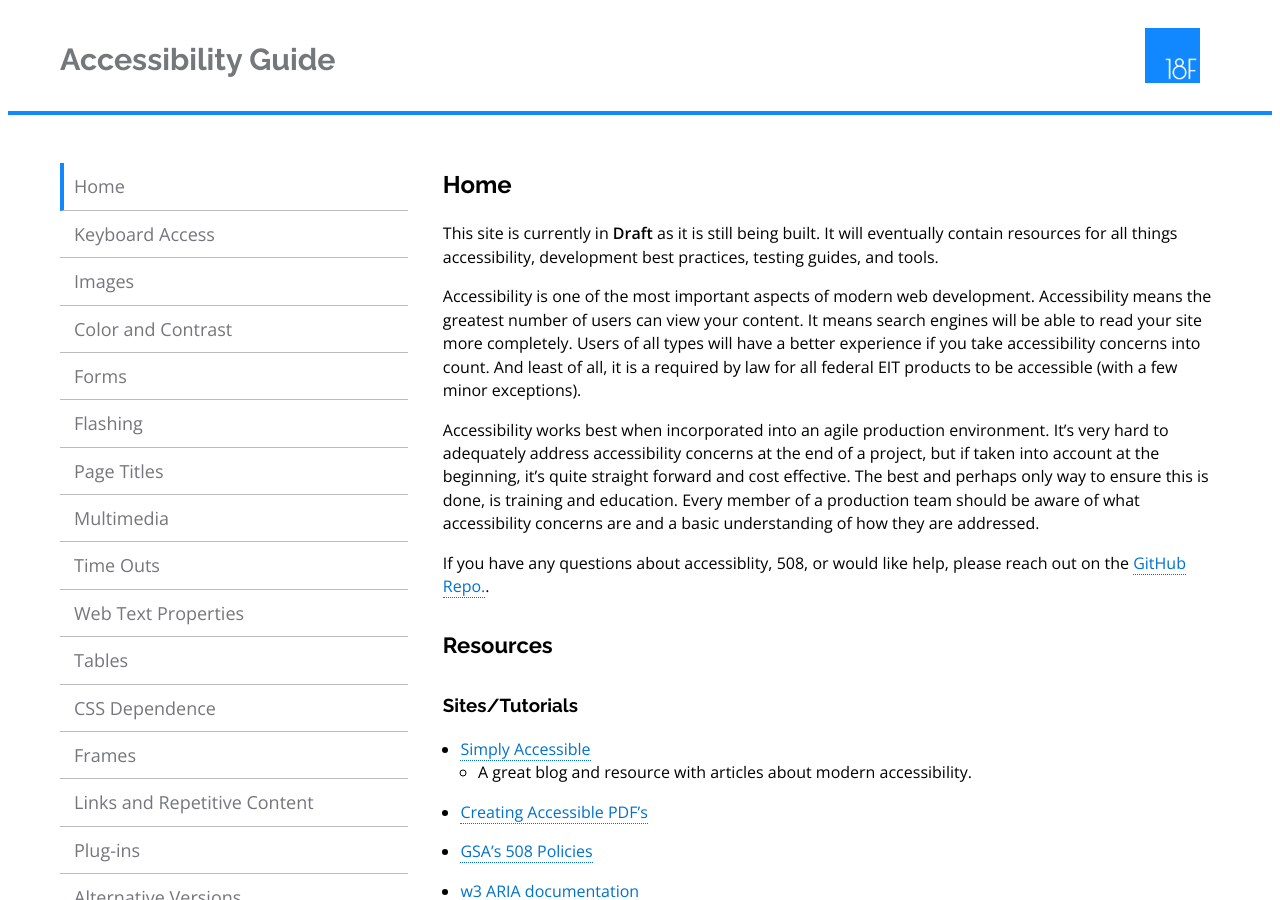
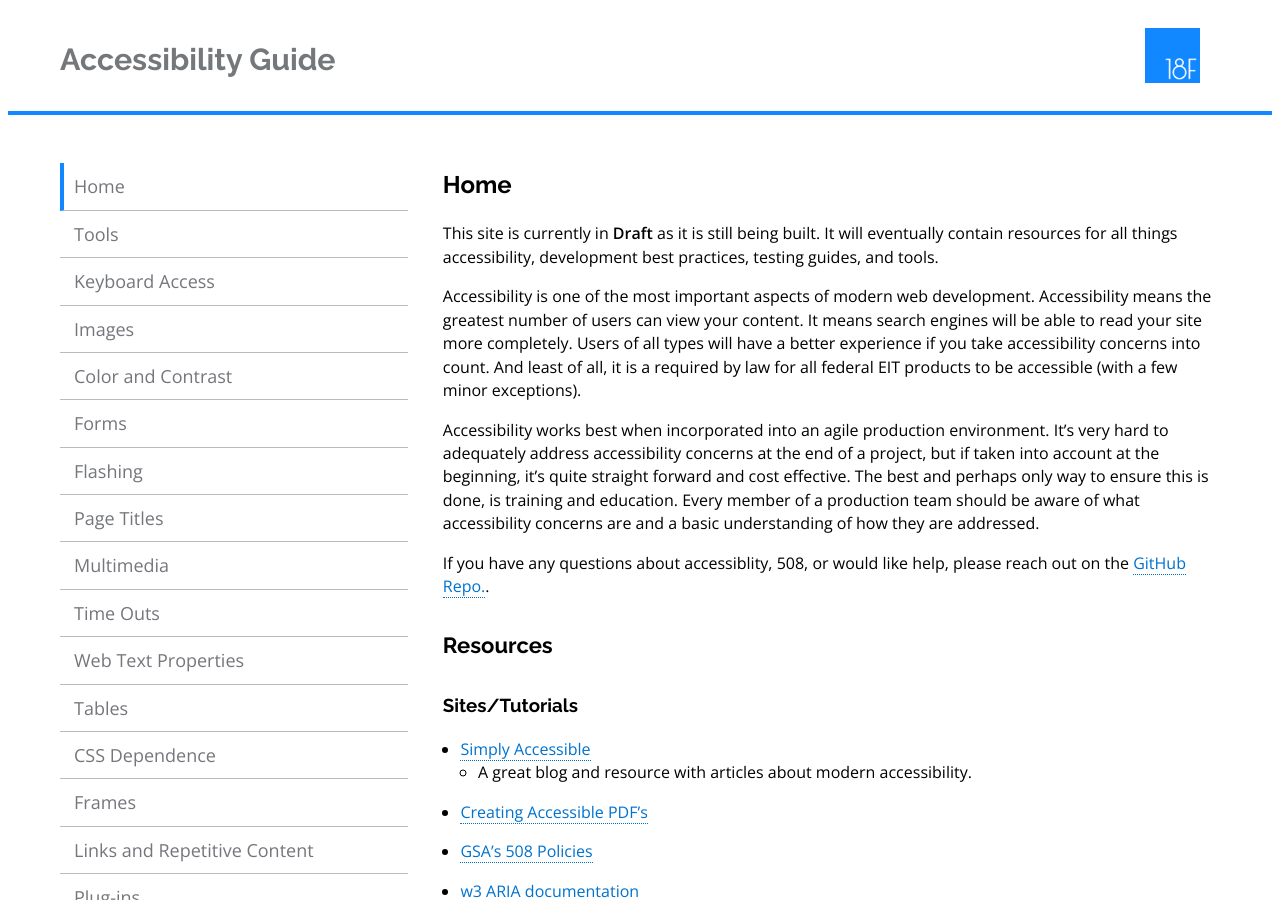
Before and after one commit to 18F/accessibility, a Jekyll site: the page built from index.md, in a window 1280 px wide and 900 px high. Built offline with Jekyll 4.4.1, drawn with Linux system fonts in a browser that asks for light colours; nearby versions of some CDN libraries; Markdown is read by kramdown in place of the engine named in the settings.

Commit message:
Update _config.yml

```diff
--- a/_config.yml
+++ b/_config.yml
@@ -18,6 +18,9 @@ logoalt: 18f logo
 navigation:
 - text: Home
   url: index.html
+  internal: true
+- text: Tools
+  url: tools/
   internal: true
 - text: Keyboard Access
   url: keyboard/
```
